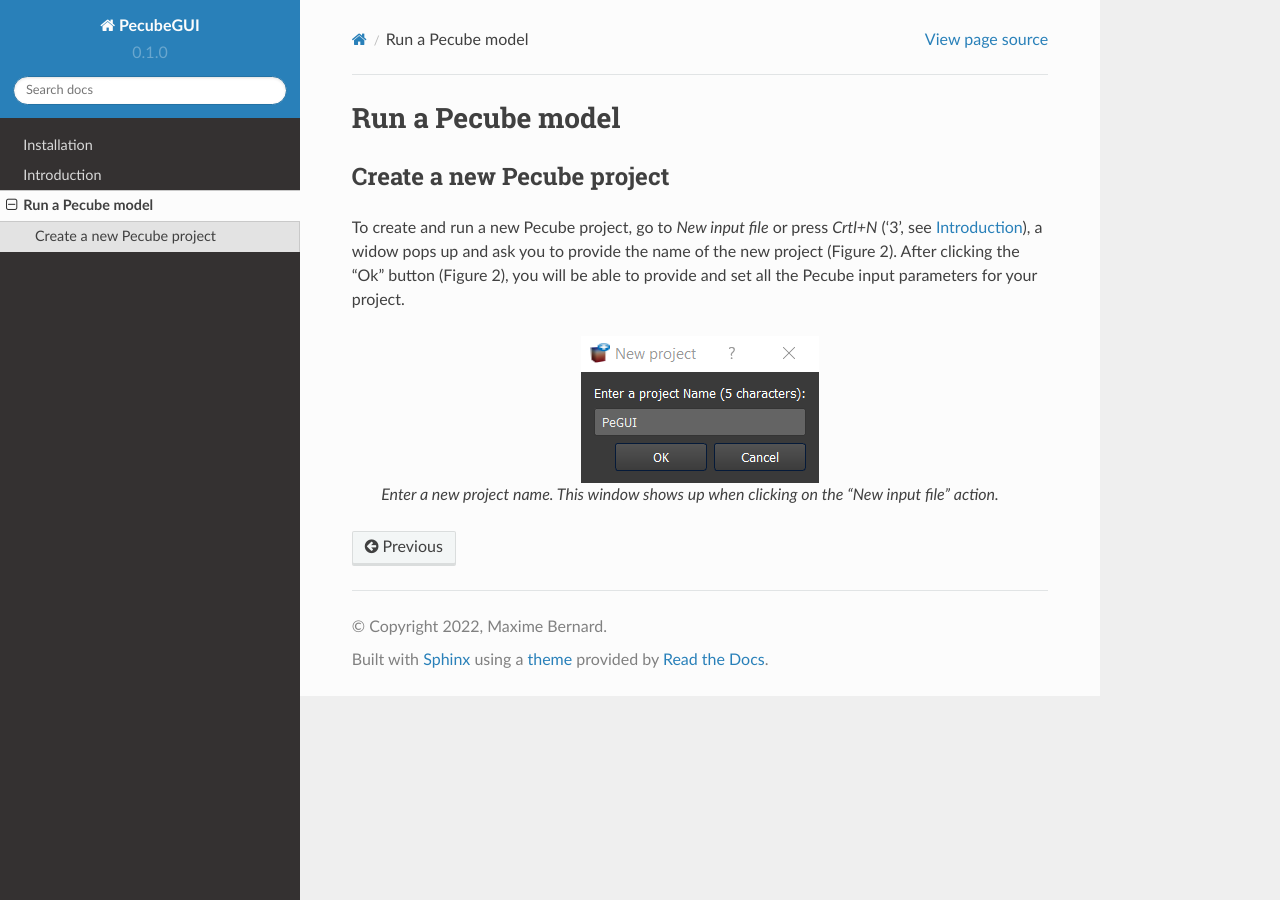
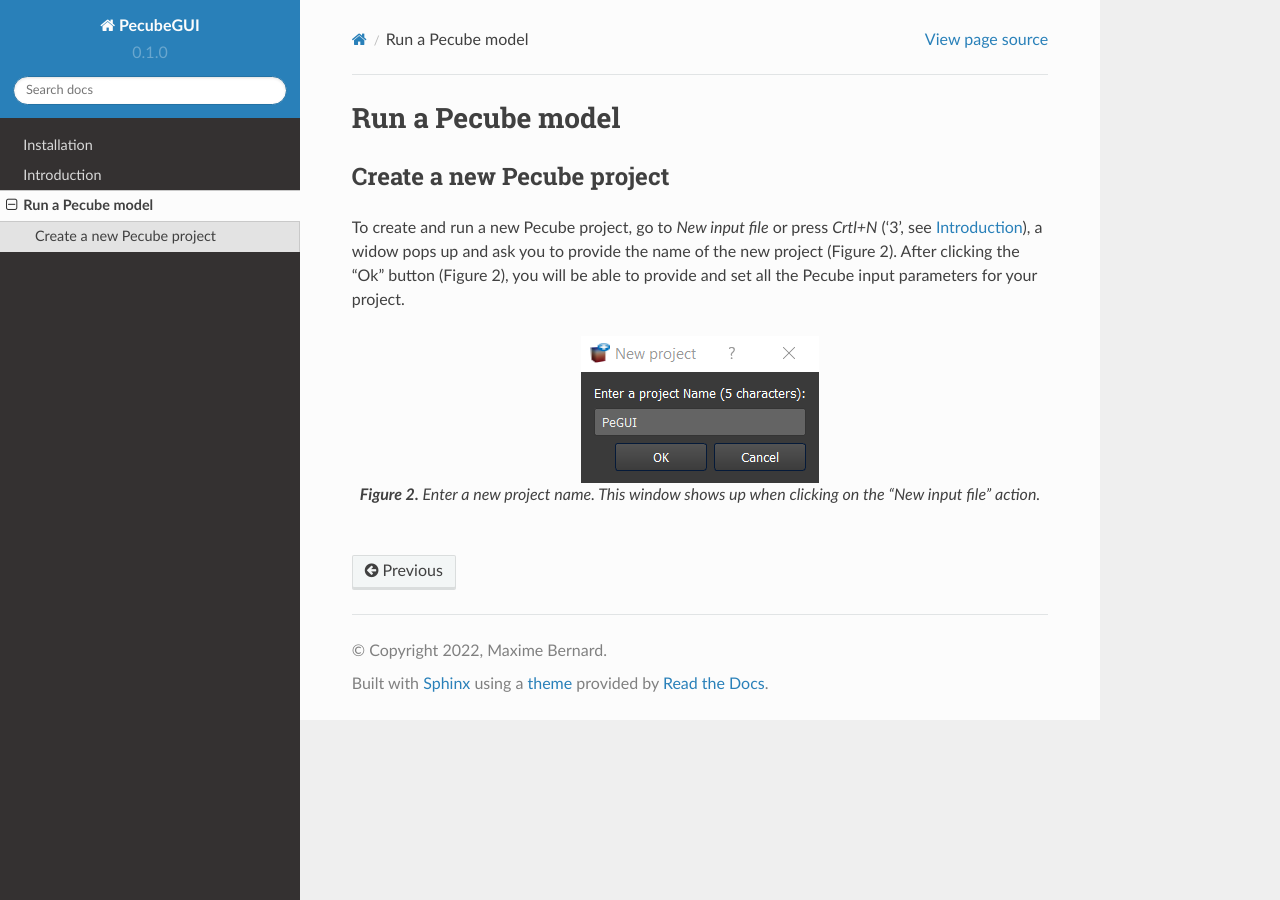
Before and after one commit to MBernAca/PecubeGUI_Doc, a Sphinx documentation site: the page built from docs/source/Run.rst, in a window 1280 px wide. Built offline with Sphinx 7.4.7 and the Read the Docs theme 2.0.0, drawn with Linux system fonts in a browser that asks for light colours.

Commit message:
Update Run.rst

```diff
--- a/docs/source/Run.rst
+++ b/docs/source/Run.rst
@@ -13,6 +13,6 @@ you will be able to provide and set all the Pecube input parameters for your pro
 
 .. figure:: ../images/New_Project.png
   :align: center
-  :alt: Figure 2.
+  :alt:
 
-  Enter a new project name. This window shows up when clicking on the "New input file" action.
+  **Figure 2.** Enter a new project name. This window shows up when clicking on the "New input file" action.
```
